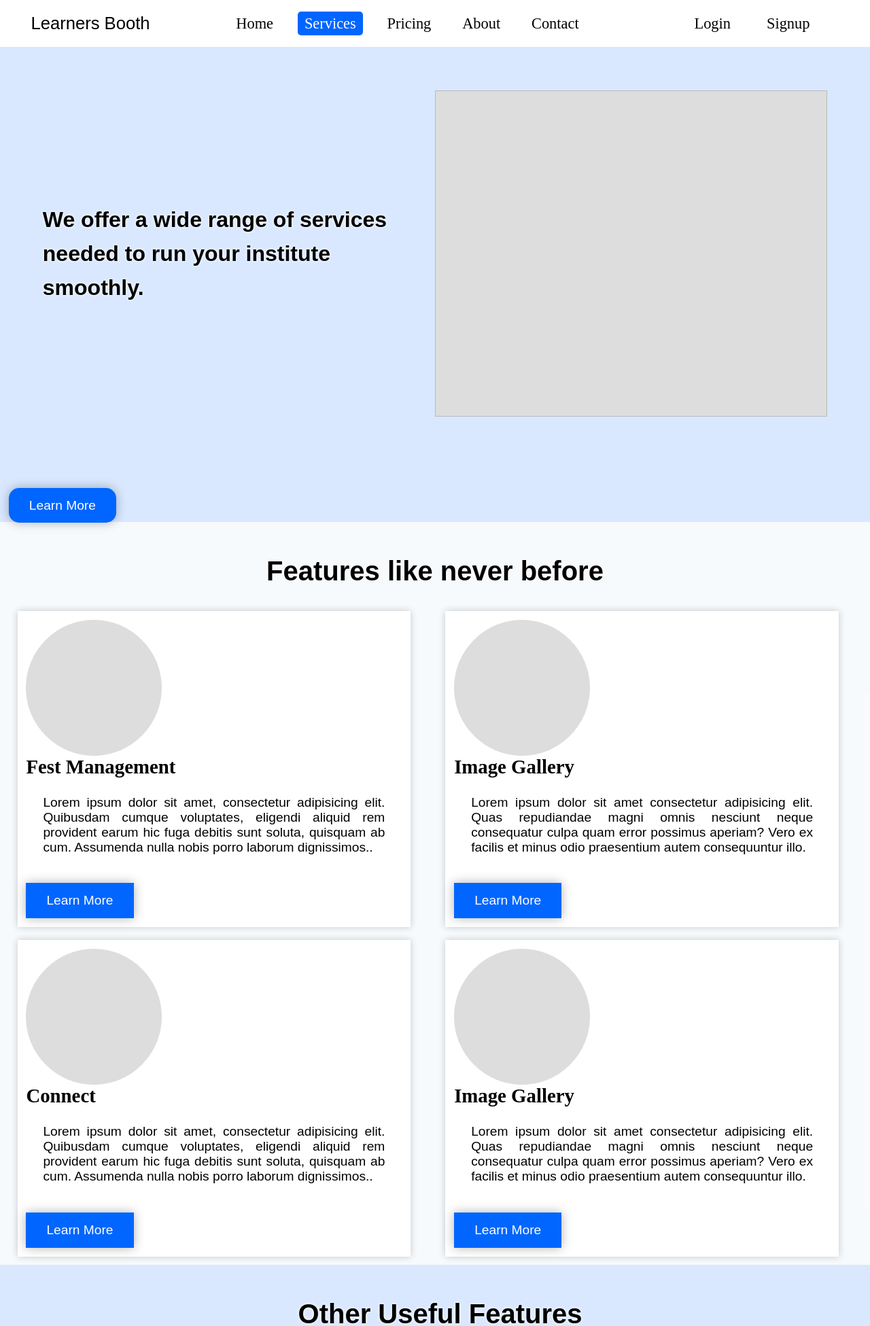
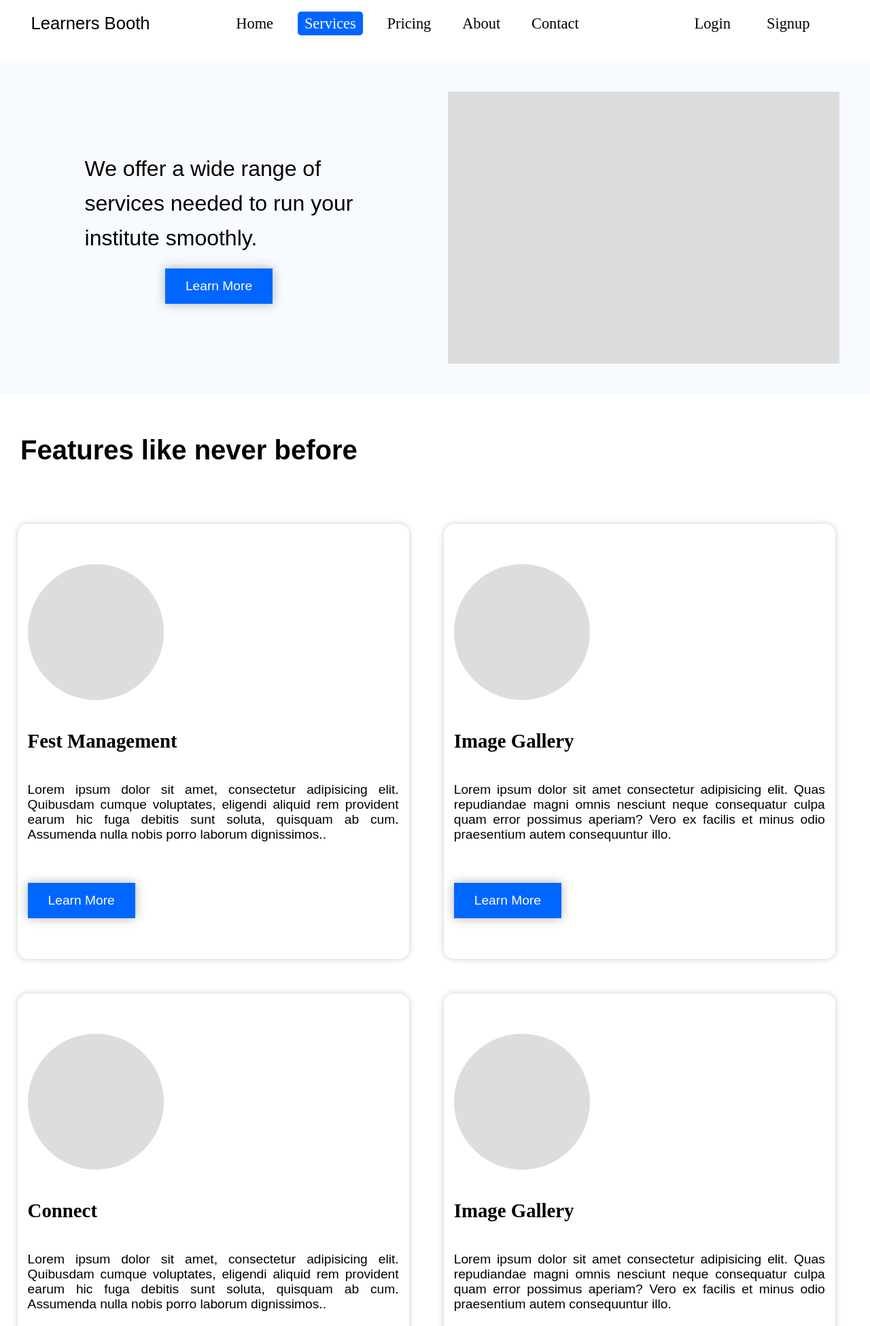
Before and after one commit to sharat0/lb-landing, a PHP site: page /services/ in a window 1280 px wide. Shown: the top 1951 px of the page at 68% size. Run offline with PHP 8.4, Linux system fonts and the light colour scheme.

Commit message:
made changes

```diff
--- a/services/index.html
+++ b/services/index.html
@@ -25,7 +25,7 @@
             <li><a href="">Signup</a></li>
         </ul>
     </header>
-    <div class="navbar">
+     <div class="navbar">
         <div class="container nav-container">
             <input class="checkbox" type="checkbox" name="" id=""/>
             <div class="hamburger-lines">
@@ -50,15 +50,18 @@
                 </ul>
             </div>
         </div>
-    </div>
+      </div>
 
            <div class="services-main">
                 <div class="services">
-                  <h2>We offer a wide range of services needed to run your institute smoothly.</h2>
-                   <div class="empty-box"></div>
+                  <h1>We offer a wide range of<br> services needed to run your<br> institute smoothly.</h1>
+                  <span class="btn">Learn More</span>
+
                 </div>
 
-                 <span class="btn">Learn More</span>
+                <div class="empty-box">
+                    <div class="emp-box"></div>
+                </div>
             </div>
 
 
@@ -233,7 +236,7 @@
                     </div>
                 </div>
             </div>
-        <div class="empty-box"></div>
+                      <div class="empty-box"></div>
     </div>
 
 
@@ -315,14 +318,14 @@
 
                 <div class="social-media">
                     <h3>Follow us:</h3>
-                 </div>
+
                     <div class="icon">
                         <a href="#" class="fa fa-facebook"></a>
                         <a href="#" class="fa fa-twitter"></a>
                         <a href="#" class="fa fa-linkedin"></a>
                         <a href="#" class="fa fa-instagram"></a>
                     </div>
-
+                </div>
             </div>
 
 
--- a/style.css
+++ b/style.css
@@ -794,37 +794,58 @@ p {
 /* services page */
 
 .services-main {
-  background-color: #d9e8ff;
-  padding: 1%;
-  min-height: 70vh;
+  min-height: 60vh;
+  height: auto;
+  background-color: #f7faff;
+  justify-content: space-evenly;
+  display: flex;
+  flex-direction:row;
+  margin-top: 90px;
+  padding: 15px;
+
+
 }
+
 .services-features >h2,
 .useful-features > h2 ,
 .college-features >h2{
-    text-align: center;
-    padding-top: 50px;
-    padding-bottom :30px; ;
+    margin-left: 30px;
+    padding-top: 60px;
+    padding-bottom :60px; ;
     font-size: 2.5em;
 }
 .services-main .empty-box {
-  height: 60vh;
-  width: 50%;
-  background-color: #dddddd;
+  justify-content: center;
   align-items: center;
-  border: 1px solid #b9baba;
+
 }
 .services-main .services {
-  justify-content: space-between;
+  justify-content: center;
   display: flex;
-  flex-direction:row;
-  height: 90vh;
-  width: 100%;
+  flex-direction:column;
+  width: 50%;
   align-items: center;
-  line-height: 50px;
-  padding: 50px;
 }
-.services-main .services h2{
-  width: 50%;
+
+.services-main .services h1{
+ font-size: 2em;
+ font-weight:200;
+ align-items: center;
+
+
+ line-height: 1.6;
+
+}
+.services-main .btn{
+  border-radius: 0%;
+
+}
+.services-main .emp-box{
+  width: 45vw;
+  height: 50vh;
+  margin: 30px 30px 30px 30px;
+  background-color:#dddddd ;
+
 }
 
 
@@ -833,29 +854,31 @@ p {
 .services-features .service {
   display: flex;
   flex-direction: column;
-  padding: 1%;
-  min-width: 45.2vw;
-  justify-content: space-between;
+  min-width: 45vw;
+  height: 80vh;
+  justify-content: space-evenly;
   align-items: flex-start;
+  padding: 15px;
+  margin: 2%;
 }
-.flex{
-  display: flex;
-  flex-wrap: wrap;
+ .services-features.flex{
+  padding: 15px;
+  align-items: center;
+  height: 40vh;
 
 }
 
-#services-features .service .head {
-  padding: 30px 10px 0px 30px;
-
+.services-features .service p {
+ padding:0px
 }
 
 .services-features {
-  background-color: #f6f9fccc;
-  min-height: 100vh;
+
+  min-height: 60vh;
 }
 
 
-.services-features .flex .circle {
+.services-features  .circle {
   height: 200px;
   width: 200px;
   background-color:#dddddd ;
@@ -871,60 +894,86 @@ p {
 /* features */
 
 .useful-features{
-  min-height: 100vh;
-  padding-left: 15px;
-  background-color: #d9e8ff;
+  min-height: 40vh;
+  padding: 15px;
+  background-color: #f7faff;
+  justify-content: space-evenly;
+
 }
-h3{
+
+.useful-features h3{
   font-size: 1.5rem;
+  padding: 15px 0px 50px 30px;
 }
 
  .useful-features .empty-box {
-  height: 40vh;
+  height: 50%;
   background-color:#dddddd  ;
-
   border: 1px solid #b0b0b0;
 }
 
-.service {
+.useful-features .flex .service .head{
+padding-top: 15px;
+
+}
+
+.useful-features .flex .service {
   border-radius: 0%;
   width: 28vw;
+  height: 60vh;
+  align-items: center;
+  justify-content: space-between;
+}
+.useful-features .flex .service p{
+  padding-top: 50px;
+  margin: 0%;
 
 }
   /* college features */
 
   .college-features{
-    min-height: 100vh;
+    min-height: 40vh;
+    width: 100%;
+    padding: 15px;
 
   }
+  .college-features h3{
+    font-size: 1.5rem;
+    padding: 0px 0px 50px 30px;
+  }
+
   .college-features .service{
     min-height: 60vh;
+    width: 28.2vw;
+    justify-content: space-evenly;
   }
   .college-features .empty-box{
-    height: 40vh;
+    height: 30vh;
     background-color: #dddddd;
   }
   /* choose-us */
 .choose-us {
   display: flex;
-  width: 100%;
+  flex-direction: row;
+  padding: 0px 60px 0px 30px;
+  background-color: #f7faff;
+  justify-content: space-between;
 }
 
 .choose-us .feature {
-  display: flex;
-  flex-direction: column;
-  width: 50%;
-  justify-content: space-between;
-  background-color: #d9e8ff;
-  padding-left: 15px;
+  align-items: center;
+  justify-content: center;
+  width: 45%;
+  height:40vh;
+
 }
 .choose-us .feature h2 {
-  padding: 60px 20px;
+  padding: 30px 20px;
 }
 .choose-us .feature .point {
   display: flex;
   flex-direction: row;
-  align-items: start;
+
 }
 .choose-us .circle{
   width: 50px;
```
Also changed, not shown: other parts of style.css (+80 -40 lines).
